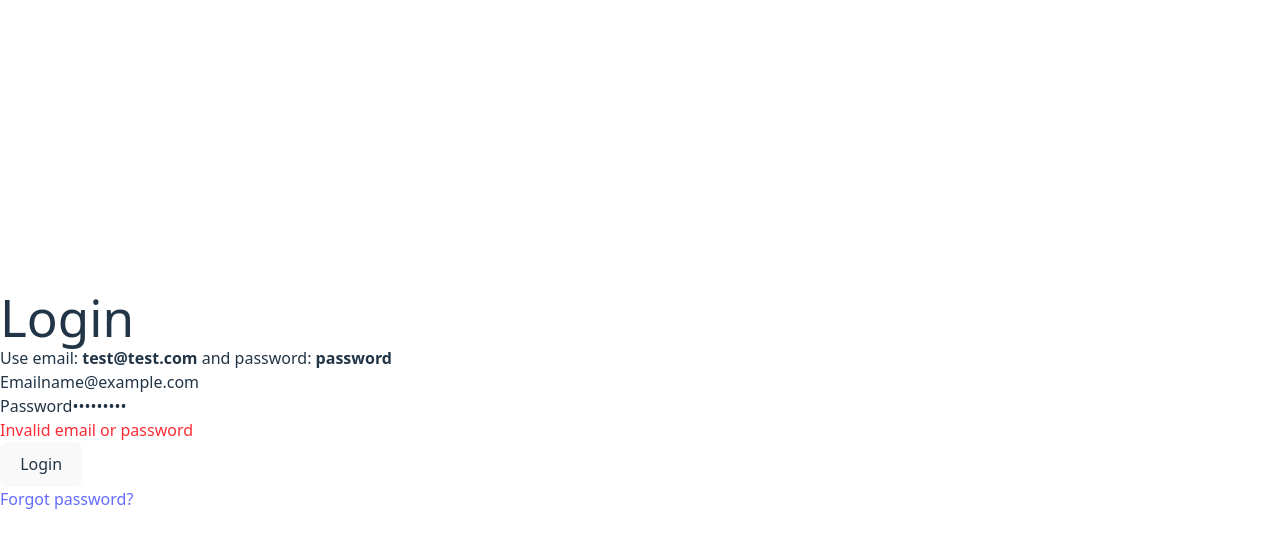
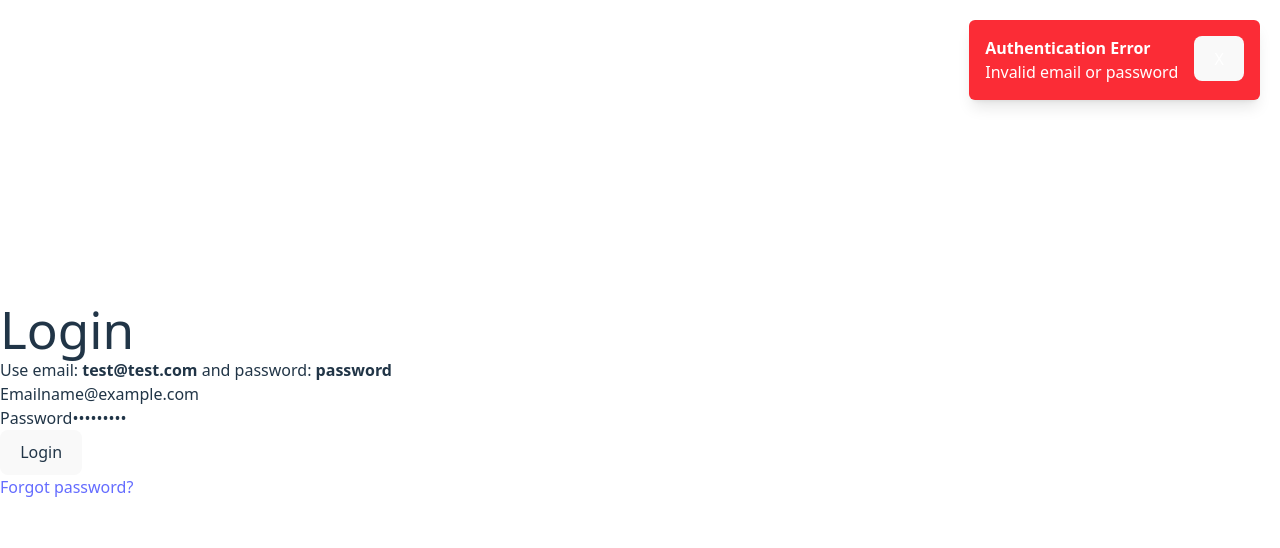
Before and after one commit to SartoRiccardo/russian-llm-front, a React (Vite) app: page /login in a window 1280 px wide. Both pictures are taken after typing "name@example.com", "Sample123" into the empty fields and a click on the button "Login". Shown: the top 548 px of the page. Built offline with nearby package versions, Linux system fonts and the light colour scheme.

Commit message:
feat: ToastProvider implementation

```diff
--- a/package.json
+++ b/package.json
@@ -11,11 +11,13 @@
   },
   "dependencies": {
     "@tailwindcss/vite": "^4.1.11",
+    "@types/uuid": "^10.0.0",
     "formik": "^2.4.6",
     "react": "^19.1.0",
     "react-dom": "^19.1.0",
     "react-router": "^7.8.0",
-    "tailwindcss": "^4.1.11"
+    "tailwindcss": "^4.1.11",
+    "uuid": "^11.1.0"
   },
   "devDependencies": {
     "@eslint/js": "^9.30.1",
--- a/src/App.tsx
+++ b/src/App.tsx
@@ -3,6 +3,7 @@ import { AuthProvider } from '@/components/contexts/AuthProvider';
 import { useAuth } from '@/hooks/useAuth';
 import HomePage from '@/pages/HomePage';
 import LoginPage from '@/pages/LoginPage';
+import ToastProvider from '@/components/contexts/ToastProvider';
 
 /**
  * Defines the application's routes.
@@ -30,9 +31,11 @@ const AppRoutes = () => {
 function App() {
   return (
     <BrowserRouter>
-      <AuthProvider>
-        <AppRoutes />
-      </AuthProvider>
+      <ToastProvider>
+        <AuthProvider>
+          <AppRoutes />
+        </AuthProvider>
+      </ToastProvider>
     </BrowserRouter>
   );
 }
--- /dev/null
+++ b/src/components/contexts/ToastProvider.tsx
@@ -0,0 +1,72 @@
+
+import type { ReactNode } from "react";
+import { useCallback, useState } from "react";
+import { ToastContext } from "./contexts";
+import type { IToast } from "@/types/toasts";
+import { v7 as uuidv7 } from "uuid";
+import Toast from "../ui/Toast";
+
+interface IToastProviderProps {
+    children: ReactNode;
+}
+
+type ToastWithTimeout = [IToast, number];
+
+export default function ToastProvider({ children }: IToastProviderProps) {
+    const [toasts, setToasts] = useState<ToastWithTimeout[]>([]);
+
+    const dismissToast = useCallback((id: string) => {
+        setToasts(currentToasts =>
+            currentToasts.filter(([toast, timeoutId]) => {
+                if (toast.id === id) {
+                    clearTimeout(timeoutId);
+                    return false;
+                }
+                return true;
+            })
+        );
+    }, []);
+
+    const createToast = useCallback((options: Partial<IToast>) => {
+        const id = options.id || uuidv7();
+        const duration = options.duration || 5000;
+
+        const newToast: IToast = {
+            id,
+            type: options.type || "SUCCESS",
+            title: options.title || "",
+            content: options.content || "",
+            duration,
+            dataCy: options.dataCy,
+        };
+
+        const timeoutId = window.setTimeout(() => {
+            dismissToast(id);
+        }, duration);
+
+        setToasts(currentToasts => {
+            const existingToastIndex = currentToasts.findIndex(([toast]) => toast.id === id);
+            if (existingToastIndex > -1) {
+                const [, oldTimeoutId] = currentToasts[existingToastIndex];
+                clearTimeout(oldTimeoutId);
+                const updatedToasts = [...currentToasts];
+                updatedToasts[existingToastIndex] = [newToast, timeoutId];
+                return updatedToasts;
+            }
+            return [[newToast, timeoutId], ...currentToasts];
+        });
+
+        return id;
+    }, [dismissToast]);
+
+    return (
+        <ToastContext.Provider value={{ createToast }}>
+            {children}
+            <div className="fixed top-5 right-5 z-50">
+                {toasts.map(([toast]) => (
+                    <Toast key={toast.id} toast={toast} onDismiss={() => dismissToast(toast.id)} />
+                ))}
+            </div>
+        </ToastContext.Provider>
+    );
+}
--- a/src/components/contexts/contexts.ts
+++ b/src/components/contexts/contexts.ts
@@ -1,7 +1,13 @@
 import { createContext } from 'react';
 import type { IAuthContext } from '@/types/main';
+import type { IToastContext } from '@/types/toasts';
 
 /**
  * The authentication context for the application.
  */
 export const AuthContext = createContext<IAuthContext | null>(null);
+
+/**
+ * The toast context for the application.
+ */
+export const ToastContext = createContext<IToastContext | null>(null);
--- /dev/null
+++ b/src/components/ui/Toast.tsx
@@ -0,0 +1,30 @@
+
+import type { IToast } from '@/types/toasts';
+
+interface IToastProps {
+    toast: IToast;
+    onDismiss: (id: string) => void;
+}
+
+export default function Toast({ toast, onDismiss }: IToastProps) {
+    const { id, type, title, content, dataCy } = toast;
+
+    const baseClasses = "p-4 rounded-md shadow-lg text-white mb-2";
+    const typeClasses = {
+        SUCCESS: "bg-green-500",
+        ERROR: "bg-red-500",
+        WARNING: "bg-yellow-500",
+    };
+
+    return (
+        <div data-cy={dataCy ? `t-${dataCy}`: undefined} className={`${baseClasses} ${typeClasses[type]}`}>
+            <div className="flex justify-between items-start">
+                <div>
+                    <p className="font-bold">{title}</p>
+                    <p>{content}</p>
+                </div>
+                <button onClick={() => onDismiss(id)} className="ml-4 text-white">X</button>
+            </div>
+        </div>
+    );
+}
--- /dev/null
+++ b/src/hooks/useToast.tsx
@@ -0,0 +1,11 @@
+
+import { ToastContext } from "@/components/contexts/contexts";
+import { useContext } from "react";
+
+export function useToast() {
+    const context = useContext(ToastContext);
+    if (!context) {
+        throw new Error("useToast must be used within a ToastProvider");
+    }
+    return context;
+}
--- a/src/pages/LoginPage.tsx
+++ b/src/pages/LoginPage.tsx
@@ -1,6 +1,7 @@
 import { useState } from 'react';
 import { useAuth } from '@/hooks/useAuth';
 import { useNavigate } from 'react-router';
+import { useToast } from '@/hooks/useToast';
 
 /**
  * The login page component.
@@ -9,18 +10,22 @@ import { useNavigate } from 'react-router';
 const LoginPage = () => {
   const [email, setEmail] = useState('');
   const [password, setPassword] = useState('');
-  const [error, setError] = useState<string | null>(null);
   const { login, isLoading } = useAuth();
+  const { createToast } = useToast();
   const navigate = useNavigate();
 
   const handleSubmit = async (e: React.FormEvent) => {
     e.preventDefault();
-    setError(null);
     try {
       await login(email, password);
       navigate('/');
-    } catch (err) {
-      setError('Invalid email or password');
+    } catch {
+      createToast({
+        type: 'ERROR',
+        title: 'Authentication Error',
+        content: 'Invalid email or password',
+        dataCy: 'wrong-credentials'
+      });
     }
   };
 
@@ -51,7 +56,6 @@ const LoginPage = () => {
             onChange={(e) => setPassword(e.target.value)}
           />
         </div>
-        {error && <p className="text-red-500">{error}</p>}
         <button type="submit">Login</button>
       </form>
       <a href="#" data-cy="forgot-password">
--- /dev/null
+++ b/src/types/toasts.ts
@@ -0,0 +1,17 @@
+
+import type { JSX } from "react";
+
+export type ToastType = "SUCCESS" | "ERROR" | "WARNING";
+
+export interface IToast {
+  id: string;
+  type: ToastType;
+  title: string | JSX.Element;
+  content: string | JSX.Element;
+  duration: number;
+  dataCy?: string;
+}
+
+export interface IToastContext {
+    createToast: (options: Partial<IToast>) => string;
+}
```
Also changed, not shown: 1 other file (tests, documents, lock files or other folders).
